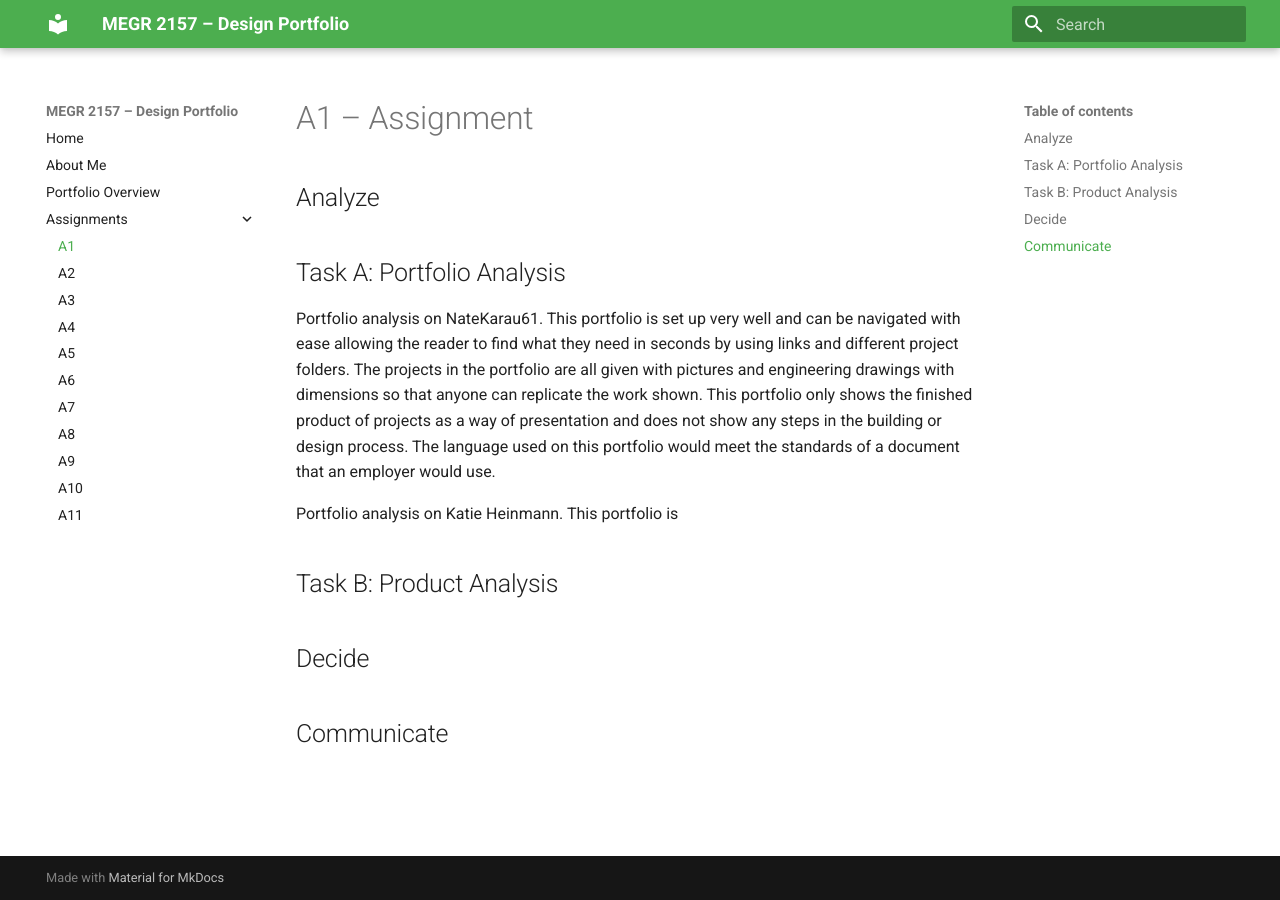
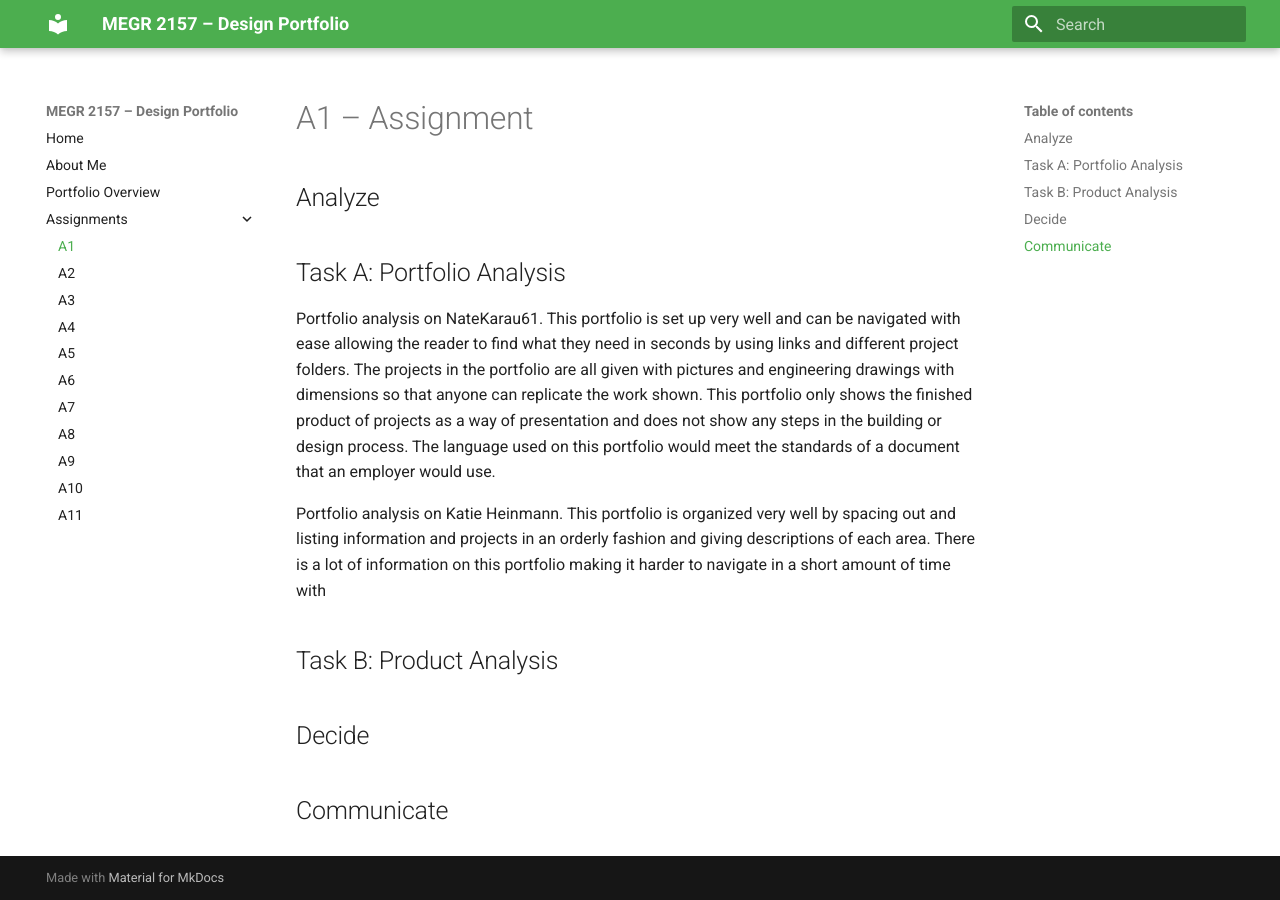
Before and after one commit to Gavin-Anderson-ME/-megr2157-portfolio, an MkDocs documentation site: the page built from docs/assignments/A01/index.md, in a window 1280 px wide. Built offline with MkDocs 1.6.1 and Material for MkDocs 9.7.7, drawn with Linux system fonts in a browser that asks for light colours.

Commit message:
Revise portfolio analysis for Katie Heinmann
Updated the analysis of Katie Heinmann's portfolio for clarity and organization.

```diff
--- a/docs/assignments/A01/index.md
+++ b/docs/assignments/A01/index.md
@@ -4,7 +4,7 @@
 ## Task A:  Portfolio Analysis
 Portfolio analysis on NateKarau61. This portfolio is set up very well and can be navigated with ease allowing the reader to find what they need in seconds by using links and different project folders. The projects in the portfolio are all given with pictures and engineering drawings with dimensions so that anyone can replicate the work shown. This portfolio only shows the finished product of projects as a way of presentation and does not show any steps in the building or design process. The language used on this portfolio would meet the standards of a document that an employer would use.
 
-Portfolio analysis on Katie Heinmann. This portfolio is
+Portfolio analysis on Katie Heinmann. This portfolio is organized very well by spacing out and listing information and projects in an orderly fashion and giving descriptions of each area. There is a lot of information on this portfolio making it harder to navigate in a short amount of time with
 
 ## Task B:  Product Analysis
 
```
